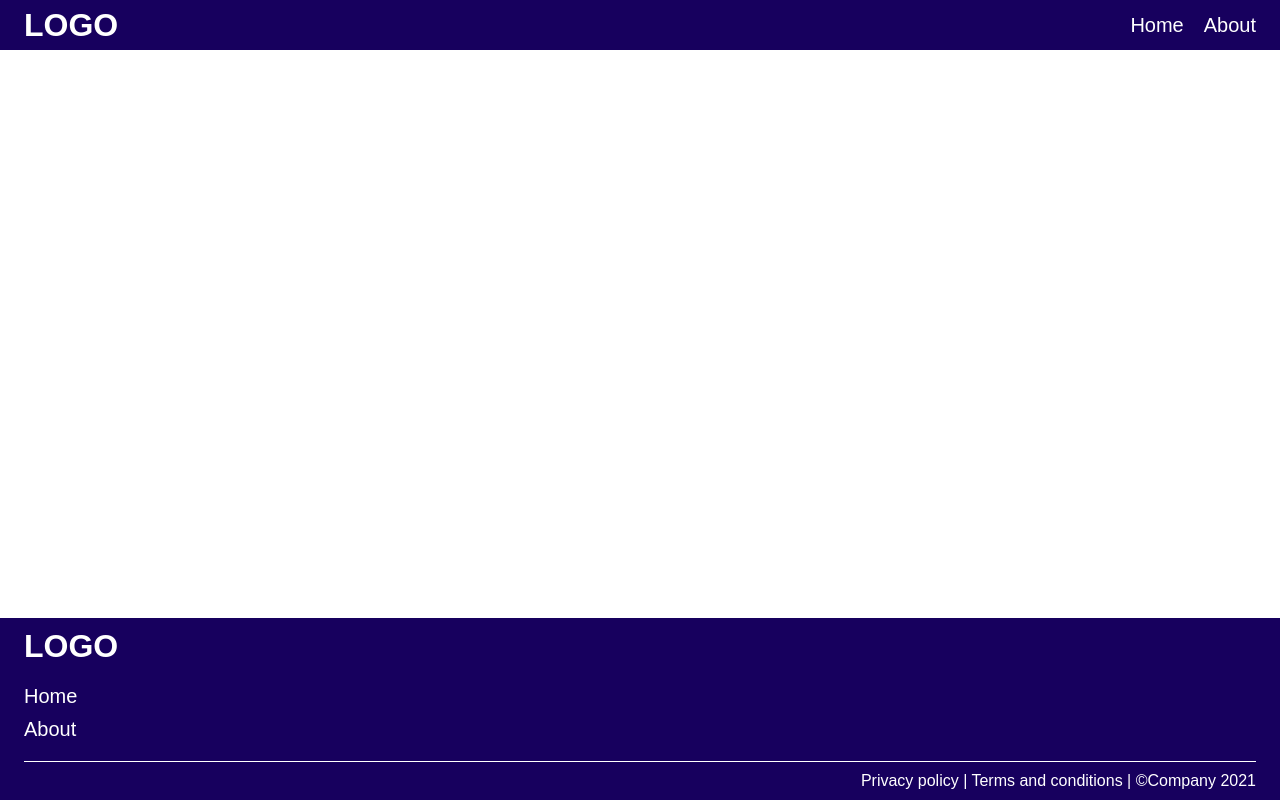
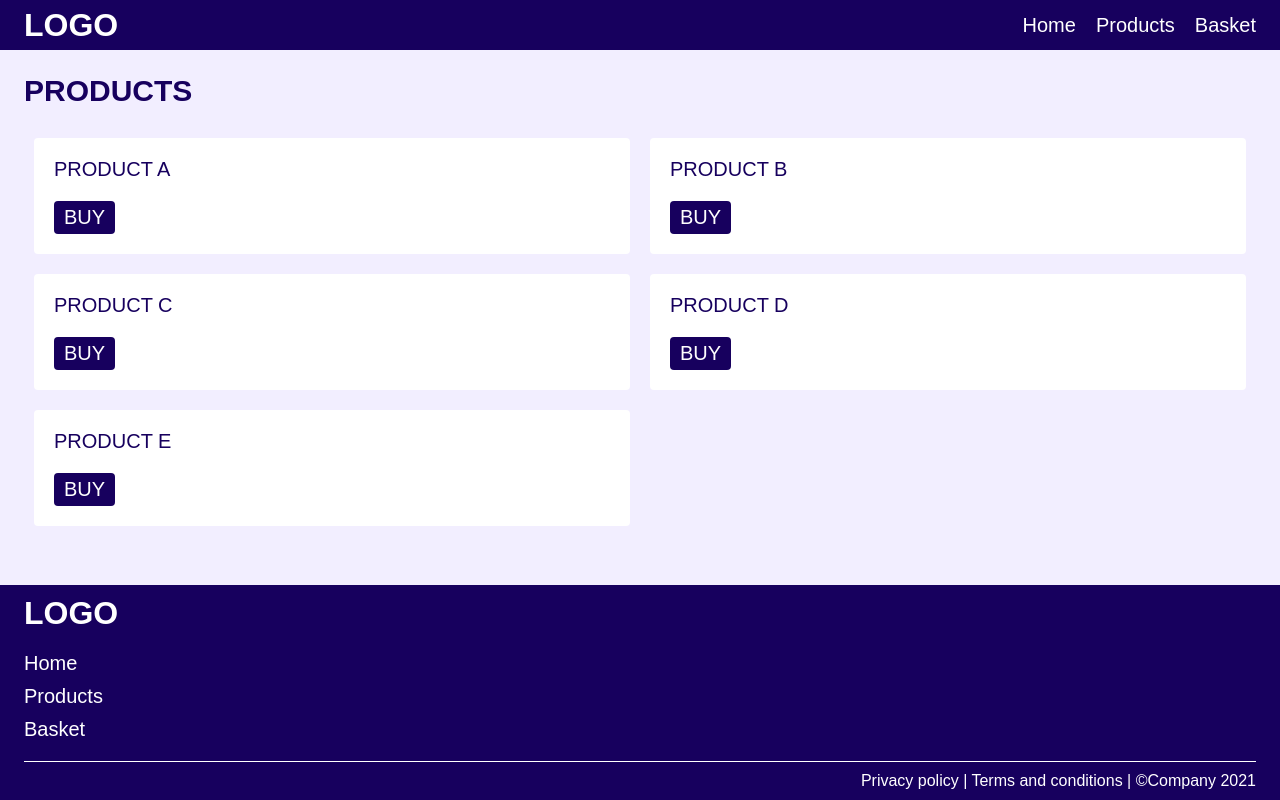
Before and after one commit to jarasmar/multi-page-react, a React (Create React App) app: page /products in a window 1280 px wide. Built offline with nearby package versions, Linux system fonts and the light colour scheme.

Commit message:
Add basic structure for home and products pages

```diff
--- a/src/App.js
+++ b/src/App.js
@@ -1,7 +1,7 @@
 import React from "react";
 import { BrowserRouter as Router, Route, Switch } from "react-router-dom";
 import { Nav, Footer } from "./components";
-import { Home, About } from "./pages";
+import { Home, Products, Basket } from "./pages";
 
 function App() {
   return (
@@ -10,7 +10,8 @@ function App() {
         <Nav />
         <Switch>
           <Route path="/" exact component={ () => <Home /> } />
-          <Route path="/about" exact component={ () => <About /> } />
+          <Route path="/products" exact component={ () => <Products /> } />
+          <Route path="/basket" exact component={ () => <Basket /> } />
         </Switch>
         <Footer />
       </Router>
--- a/src/components/links.js
+++ b/src/components/links.js
@@ -1,11 +1,12 @@
 import React from 'react';
-import { Link, withRouter } from 'react-router-dom';
+import { Link } from 'react-router-dom';
 
 function Links() {
     return (
         <div className='links'>
             <Link to='/'>Home</Link>
-            <Link to='/about'>About</Link>
+            <Link to='/products'>Products</Link>
+            <Link to='/basket'>Basket</Link>
         </div>
     )
 }
--- /dev/null
+++ b/src/components/productsList.js
@@ -0,0 +1,30 @@
+import React from 'react';
+
+function ProductsList() {
+    return (
+        <ul className="products-list">
+            <li>
+                <span className="product-name">Product A</span>
+                <button className="buy-btn">Buy</button>
+            </li>
+            <li>
+                <span className="product-name">Product B</span>
+                <button className="buy-btn">Buy</button>
+            </li>
+            <li>
+                <span className="product-name">Product C</span>
+                <button className="buy-btn">Buy</button>
+            </li>
+            <li>
+                <span className="product-name">Product D</span>
+                <button className="buy-btn">Buy</button>
+            </li>
+            <li>
+                <span className="product-name">Product E</span>
+                <button className="buy-btn">Buy</button>
+            </li>
+        </ul>
+    )
+}
+
+export default ProductsList;
--- a/src/pages/about.js
+++ /dev/null
@@ -1,11 +0,0 @@
-import React from 'react';
-
-function About() {
-    return (
-        <div className="page about">
-            I am the About page
-        </div>
-    )
-}
-
-export default About;
--- /dev/null
+++ b/src/pages/basket.js
@@ -0,0 +1,11 @@
+import React from 'react';
+
+function Basket() {
+    return (
+        <div className="page basket">
+            <div className="header">Basket</div>
+        </div>
+    )
+}
+
+export default Basket;
--- a/src/pages/home.js
+++ b/src/pages/home.js
@@ -3,7 +3,8 @@ import React from 'react';
 function Home() {
     return (
         <div className="page home">
-            I am the home page
+            <span className="title">El Campo de Olmo</span>
+            <span className='subtitle'>Organic Farm</span>
         </div>
     )
 }
--- a/src/pages/index.js
+++ b/src/pages/index.js
@@ -1,2 +1,3 @@
 export { default as Home } from "./home";
-export { default as About } from "./about";
+export { default as Products } from "./products";
+export { default as Basket } from "./basket";
--- /dev/null
+++ b/src/pages/products.js
@@ -0,0 +1,13 @@
+import React from 'react';
+import  ProductsList from '../components/productsList'
+
+function Products() {
+    return (
+        <div className="page products">
+            <div className="header">Products</div>
+            <ProductsList />
+        </div>
+    )
+}
+
+export default Products;
--- a/src/styles/index.css
+++ b/src/styles/index.css
@@ -7,6 +7,8 @@
 body {
     font-family: sans-serif;
 }
+
+/* NAVIGATION */
 
 .nav {
     position: fixed;
@@ -29,6 +31,8 @@ body {
     padding-left: 20px;
     text-decoration: none;
 }
+
+/* FOOTER */
 
 .footer {
     position: fixed;
@@ -63,6 +67,8 @@ body {
     text-align: right;
 }
 
+/* COMPONENTS */
+
 .logo {
     color: #fff;
     text-transform: uppercase;
@@ -70,7 +76,85 @@ body {
     font-size: 32px;
 }
 
+.products-list {
+    list-style: none;
+    display: flex;
+    flex-wrap: wrap;
+}
+
+.products-list li {
+    width: calc(50% - 20px);
+    margin: 10px;
+    padding: 20px;
+
+    display: flex;
+    flex-direction: column;
+    justify-content: space-between;
+
+    background-color: #fff;
+    border-radius: 4px;
+}
+
+.products-list li .product-name {
+    font-size: 20px;
+    text-transform: uppercase;
+    color: #17005e;
+}
+
+.products-list li .buy-btn {
+    width: fit-content;
+    margin-top: 20px;
+    padding: 5px 10px;
+
+    font-size: 20px;
+    text-transform: uppercase;
+    background-color: #17005e;
+    color: #fff;
+    border: none;
+    border-radius: 4px;
+}
+
+
+
+/* PAGES */
+
 .page {
+    height: calc(100vh - 265px);
     margin-top: 50px;
+    margin-bottom: 215px;
+    overflow-y: scroll;
     padding: 24px;
+    background-color: #f2eeff;
 }
+
+.page .header {
+    font-size: 30px;
+    text-transform: uppercase;
+    font-weight: 900;
+    color: #17005e;
+    margin-bottom: 20px;
+}
+
+.page.home {
+    display: flex;
+    flex-direction: column;
+    justify-content: center;
+    align-items: center;
+}
+
+.page.home .title {
+    font-size: 60px;
+    text-transform: uppercase;
+    font-weight: 900;
+}
+.page.home .subtitle {
+    font-size: 30px;
+    text-transform: uppercase;
+    font-weight: 500;
+
+    padding: 10px 50px;
+    margin-top: 20px;
+
+    background-color: #17005e;
+    color: #fff;
+}
```
